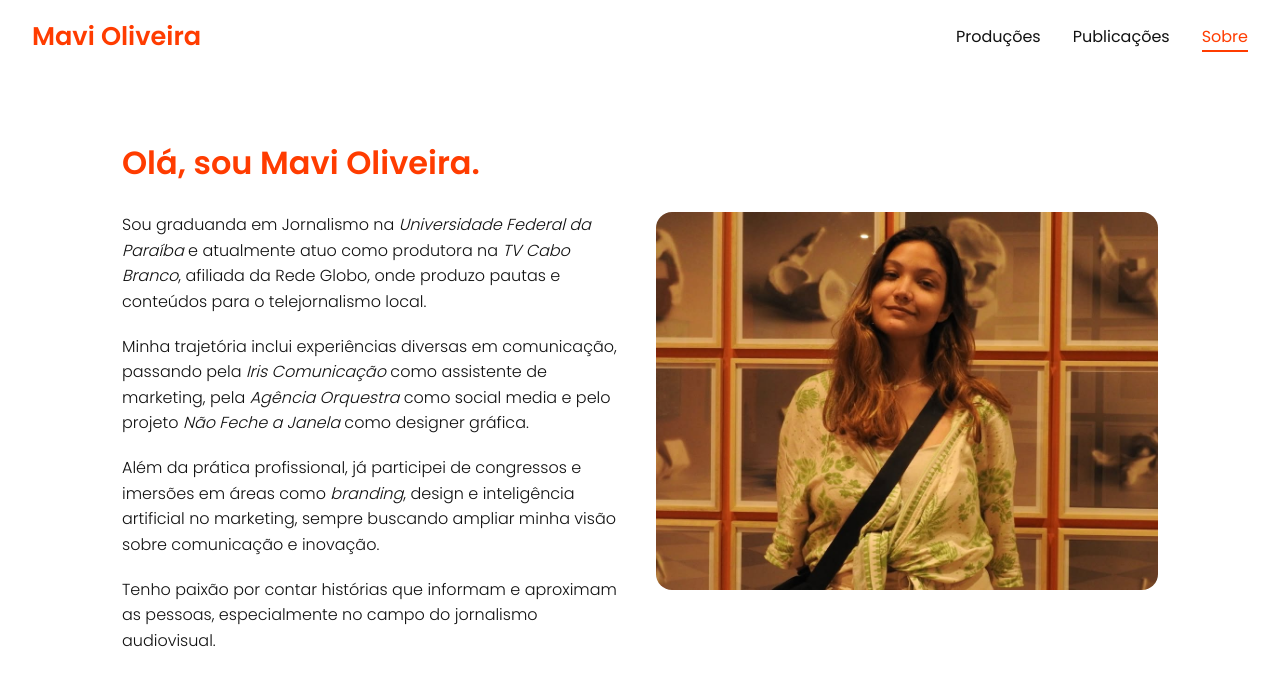
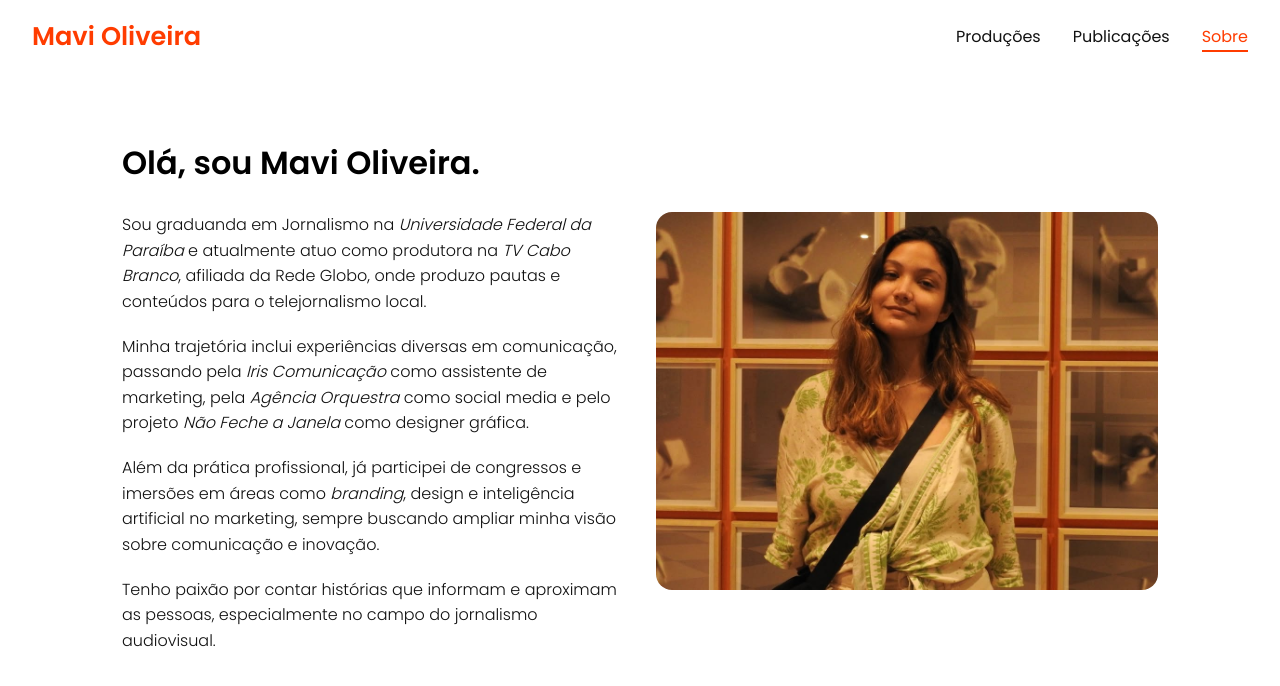
Before and after one commit to joaopaulq/joaopaulq.github.io, a plain HTML site: page about.html in a window 1280 px wide. Drawn offline with Linux system fonts and the light colour scheme.

Commit message:
fdfdfhhhhh

```diff
--- a/about.html
+++ b/about.html
@@ -25,7 +25,7 @@
   <!-- Conteúdo About -->
   <div class="container">
     <div class="about-text">
-      <h1>Olá, sou Mavi Oliveira.</h1>
+      <h2>Olá, sou Mavi Oliveira.</h2>
       <p>
         Sou graduanda em Jornalismo na <em>Universidade Federal da Paraíba</em> e atualmente atuo como produtora na <em>TV Cabo Branco</em>, afiliada da Rede Globo, onde produzo pautas e conteúdos para o telejornalismo local.
       </p>
--- a/style.css
+++ b/style.css
@@ -131,11 +131,11 @@ nav ul li a.active::after {
   align-items: center;
 }
 
-.about-text h1 {
+.about-text h2 {
   font-size: 2rem;
   font-weight: 600;
   margin-bottom: 1.5rem;
-  color: #ff3c00;
+  color: #000000;
 }
 
 .about-text p {
```
